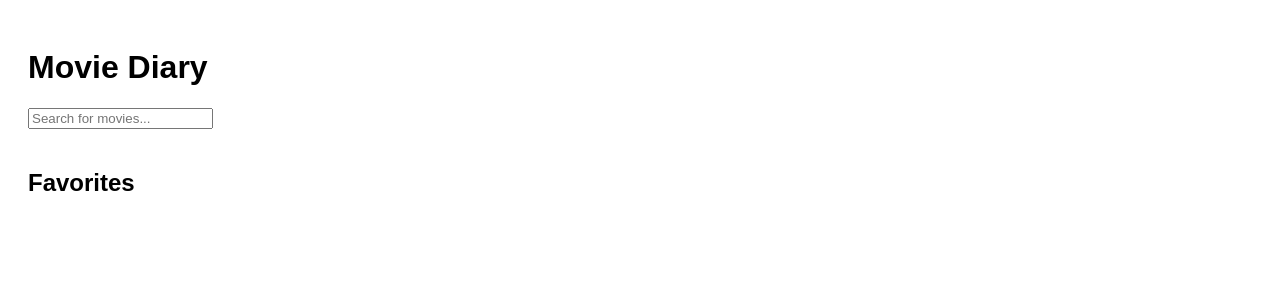
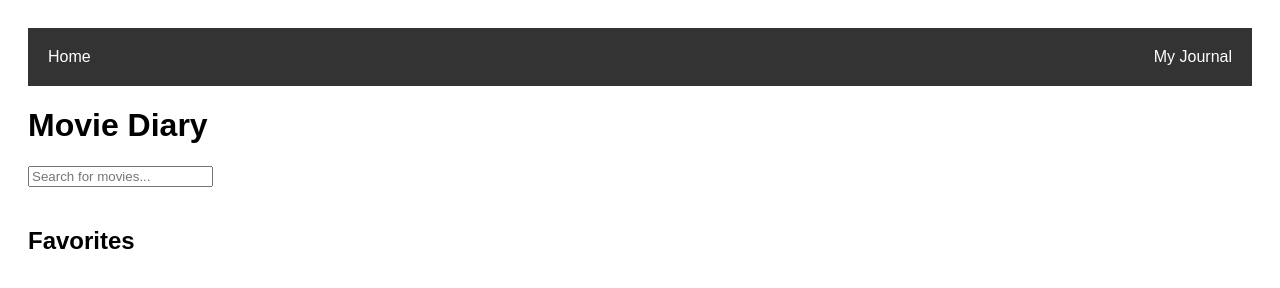
Before and after one commit to sidhdhali/Movie-Diary, a plain HTML site: page index.html in a window 1280 px wide. Drawn offline with Linux system fonts and the light colour scheme; no server answers.

Commit message:
navbar journal page

```diff
--- a/home.html
+++ b/index.html
@@ -8,6 +8,10 @@
 
 </head>
 <body>
+    <div class="navbar">
+        <a href="index.html">Home</a>
+        <a href="journal.html">My Journal</a>
+    </div>
   <h1>
     Movie Diary
   </h1>
--- a/journal.css
+++ b/journal.css
@@ -1,6 +1,21 @@
   body {
             font-family: Arial, sans-serif;
             padding: 20px;
+        }
+        .navbar {
+            display: flex;
+            justify-content: space-between;
+            background-color: #333;
+            padding: 10px;
+            margin-bottom: 20px;
+        }
+        .navbar a {
+            color: white;
+            text-decoration: none;
+            padding: 10px;
+        }
+        .navbar a:hover {
+            background-color: #575757;
         }
         #journal-container {
             display: flex;
--- a/style.css
+++ b/style.css
@@ -3,6 +3,21 @@
             font-family: Arial, sans-serif;
             padding: 20px;
 
+        }
+          .navbar {
+            display: flex;
+            justify-content: space-between;
+            background-color: #333;
+            padding: 10px;
+            margin-bottom: 20px;
+        }
+        .navbar a {
+            color: white;
+            text-decoration: none;
+            padding: 10px;
+        }
+        .navbar a:hover {
+            background-color: #575757;
         }
         #search-bar {
             margin-bottom: 20px;
```
Also changed, not shown: journal.html (+4 -0 lines).
